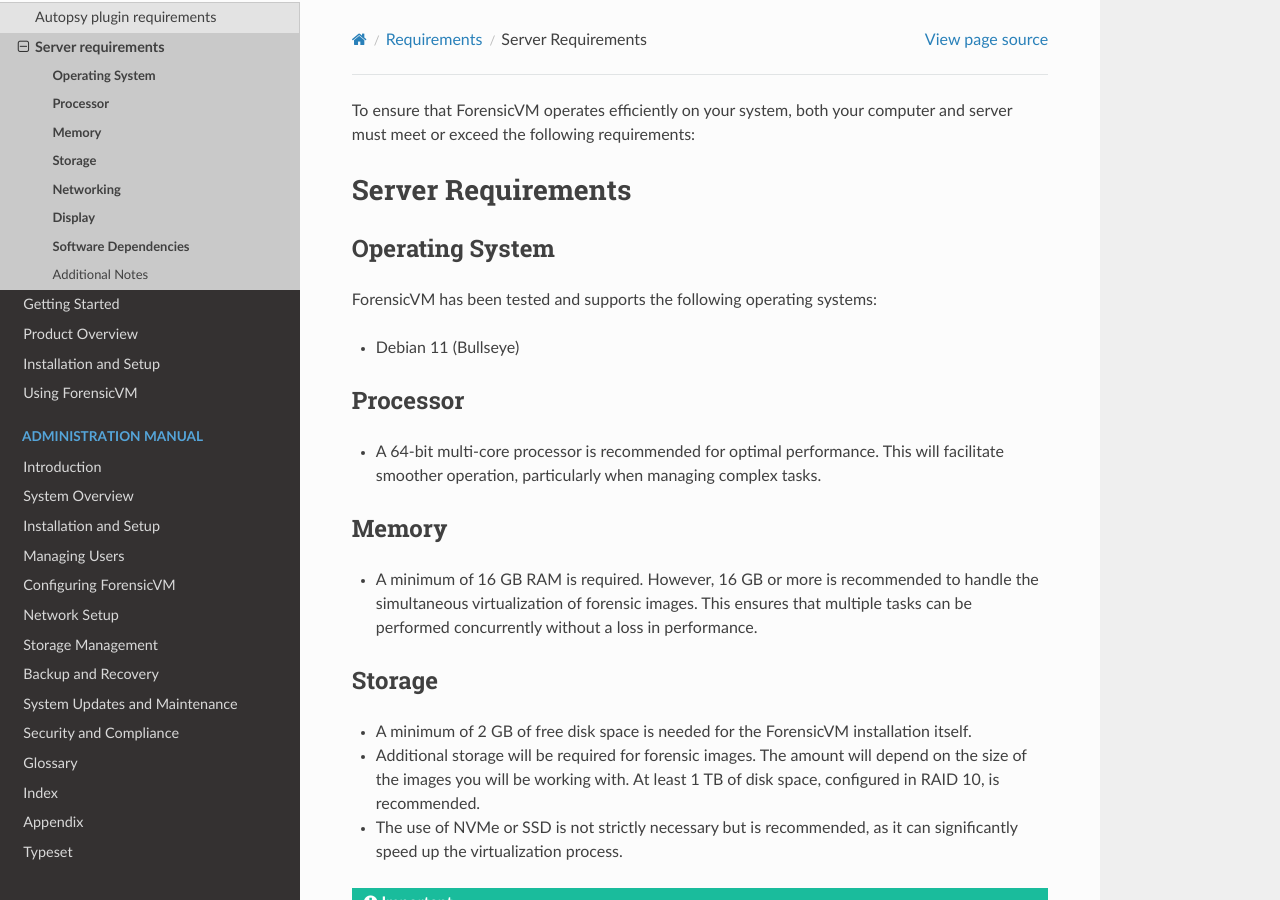
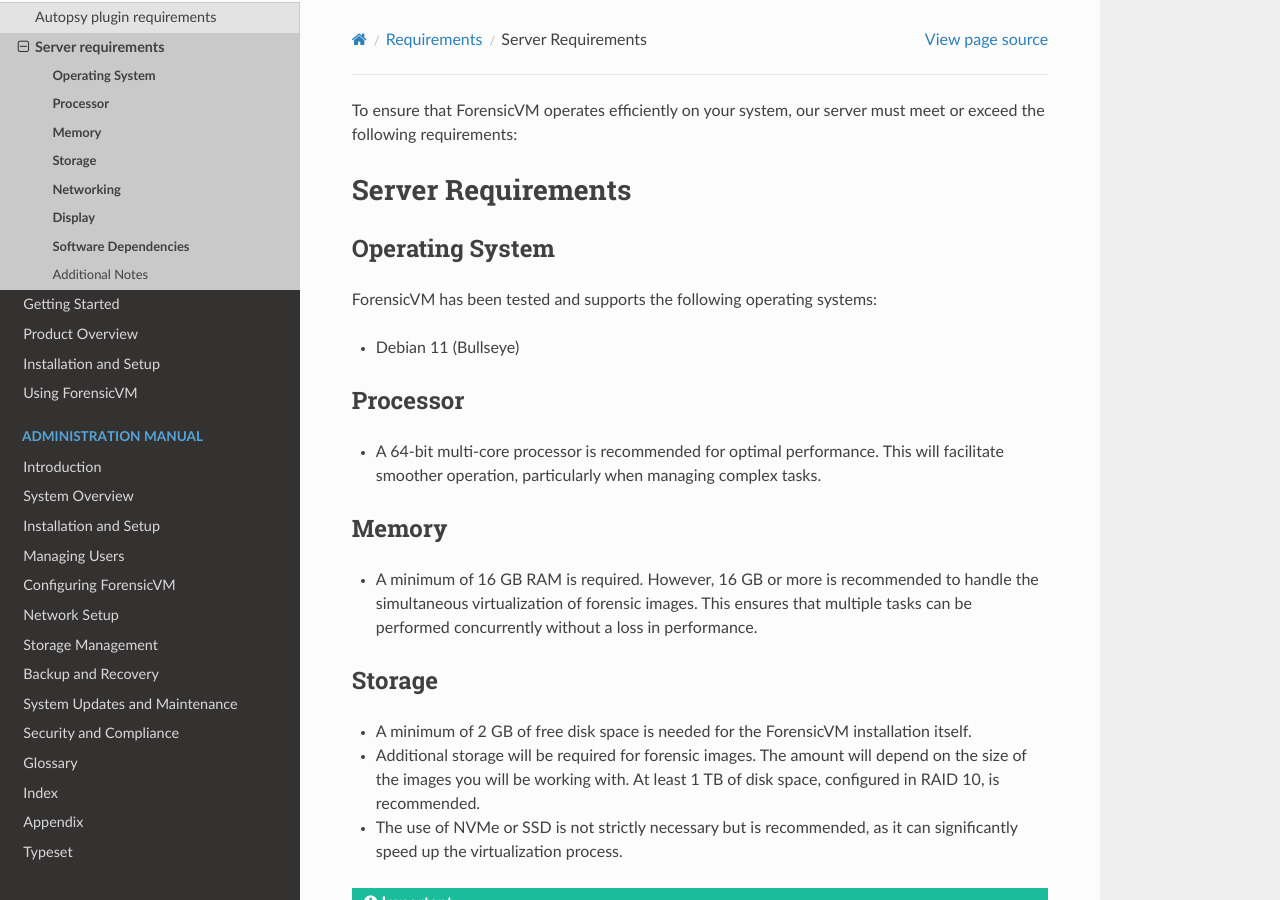
Before and after one commit to nunomourinho/ForensicVMServerAndClientDocs, a Sphinx documentation site: the page built from docs/user/server_requirements.rst, in a window 1280 px wide and 900 px high. Built offline with Sphinx 7.4.7 and the Read the Docs theme 2.0.0, drawn with Linux system fonts in a browser that asks for light colours; pages that are not in the unit, such as notebooks, are missing from menus.

Commit message:
Update server_requirements.rst

```diff
--- a/docs/user/server_requirements.rst
+++ b/docs/user/server_requirements.rst
@@ -2,7 +2,7 @@
 ForensicVM Server Requirements
 ==============================
 
-To ensure that ForensicVM operates efficiently on your system, both your computer and server must meet or exceed the following requirements:
+To ensure that ForensicVM operates efficiently on your system, our server must meet or exceed the following requirements:
 
 Server Requirements
 ###################
```
